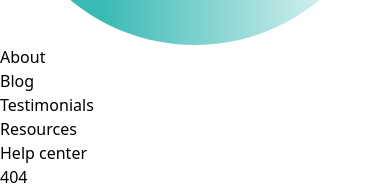
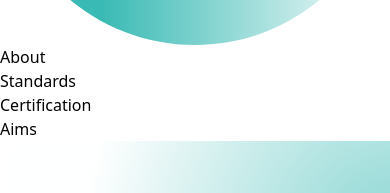
Before and after one commit to Callum-CMc/Asset-Backed-Foundation, a React (Vite) app: page / in a window 390 px wide. Both pictures are taken after a click on the button "Menu". Shown: the part 634-827 px from the top of the page. Built offline with nearby package versions, Linux system fonts and the light colour scheme.

Commit message:
mobile friendly

```diff
--- a/src/partials/Header.jsx
+++ b/src/partials/Header.jsx
@@ -169,28 +169,18 @@ function Header() {
                   {/* Links */}
                   <ul>
                   <li>
-                      <Link to="/about" className="flex text-gray-600 hover:text-gray-900 dark:text-gray-300 dark:hover:text-gray-100 py-2">About</Link>
+                    <Link to="/About" className="text-gray-600 hover:text-gray-900 dark:text-gray-300 dark:hover:text-gray-100 px-5 py-2 flex items-center transition duration-150 ease-in-out">About</Link>
                   </li>
                   <li>
-                      <Link to="/blog" className="flex text-gray-600 hover:text-gray-900 dark:text-gray-300 dark:hover:text-gray-100 py-2">Blog</Link>
+                    <Link to="/Standards" className="text-gray-600 hover:text-gray-900 dark:text-gray-300 dark:hover:text-gray-100 px-5 py-2 flex items-center transition duration-150 ease-in-out">Standards</Link>
                   </li>
                   <li>
-                      <Link to="/testimonials" className="flex text-gray-600 hover:text-gray-900 dark:text-gray-300 dark:hover:text-gray-100 py-2">Testimonials</Link>
-                    </li>
-                    <li className="py-2 my-2 border-t border-b border-gray-200 dark:border-gray-800">
-                      <span className="flex text-gray-600 dark:text-gray-400 py-2">Resources</span>
-                      <ul className="pl-4">
-                        <li>
-                          <Link to="/help" className="text-sm flex font-medium text-gray-600 hover:text-gray-900 dark:text-gray-400 dark:hover:text-gray-100 py-2">Help center</Link>
+                    <Link to="/Certification" className="text-gray-600 hover:text-gray-900 dark:text-gray-300 dark:hover:text-gray-100 px-5 py-2 flex items-center transition duration-150 ease-in-out">Certification</Link>
                   </li>
                   <li>
-                          <Link to="/404" className="text-sm flex font-medium text-gray-600 hover:text-gray-900 dark:text-gray-400 dark:hover:text-gray-100 py-2">404</Link>
+                    <Link to="/Aims" className="text-gray-600 hover:text-gray-900 dark:text-gray-300 dark:hover:text-gray-100 px-5 py-2 flex items-center transition duration-150 ease-in-out">Aims</Link>
                   </li>
-                      </ul>
-                    </li>
-                    <li>
-                      <Link to="/contact" className="font-medium w-full inline-flex items-center justify-center border border-transparent px-4 py-2 my-2 rounded text-white bg-teal-500 hover:bg-teal-400 transition duration-150 ease-in-out">Request code</Link>
-                    </li>
+
                   </ul>
                 </div>
               </nav>
```
Lines whose indentation alone changed are shown as unchanged.
